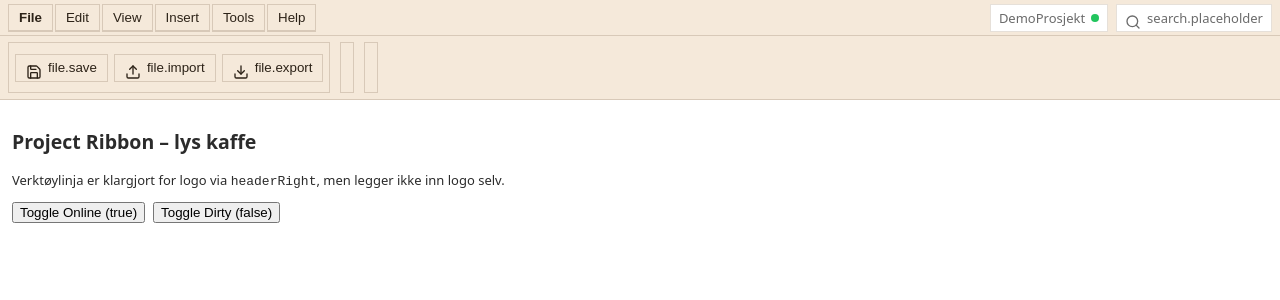
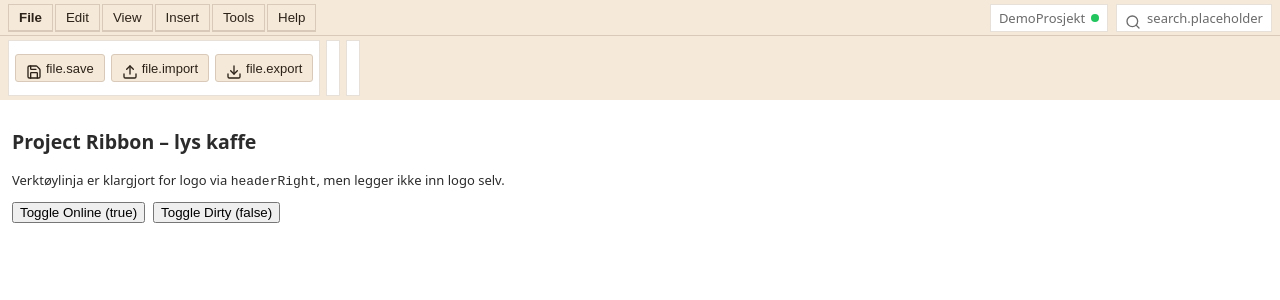
Before and after one commit to Hypermicro-code/TableCore, a React (Vite) app: page / in a window 1280 px wide. Shown: the top 300 px of the page. Built offline with nearby package versions, Linux system fonts and the light colour scheme.

Commit message:
Update index.css

```diff
--- a/src/index.css
+++ b/src/index.css
@@ -264,75 +264,71 @@ html, body, #root {
   box-shadow: none !important;
 }
 
-/* Hover- og aktiv-tilstander */
+/* === Ribbon forenklet: flate uten grupper, identisk stil som verktøylinje === */
+
+/* Fjern grupperinger og hvite paneler */
+.ribbon,
+.ribbon-bar,
+.ribbon-row,
+.ribbon .group,
+.ribbon .panel,
+.ribbon .section {
+  background-color: var(--mc-toolbar-bg) !important;
+  border: none !important;
+  box-shadow: none !important;
+  padding: 4px 8px !important;
+  display: flex;
+  flex-wrap: wrap;
+  gap: 6px;
+}
+
+/* Knapper – identisk med toolbar */
+.ribbon button,
+.ribbon .btn,
+.toolbar-core button,
+.toolbar-core .btn {
+  background-color: var(--mc-toolbar-bg) !important;
+  color: var(--mc-toolbar-text) !important;
+  border: 1px solid var(--mc-toolbar-border) !important;
+  box-shadow: none !important;
+  padding: 4px 10px !important;
+  font-size: 13px;
+  font-weight: 500;
+  border-radius: 3px;
+  cursor: pointer;
+  display: inline-flex;
+  align-items: center;
+  gap: 4px;
+}
+
 .ribbon button:hover,
 .ribbon .btn:hover,
-.toolbar-core button:hover {
+.toolbar-core button:hover,
+.toolbar-core .btn:hover {
   background-color: var(--mc-toolbar-hover) !important;
-  border-color: var(--mc-toolbar-border) !important;
 }
 
 .ribbon button:active,
 .ribbon .btn:active,
-.toolbar-core button:active {
+.toolbar-core button:active,
+.toolbar-core .btn:active {
   background-color: var(--mc-toolbar-border) !important;
 }
 
-/* Fjern hvite “kort” rundt grupper i ribbon */
-.ribbon .ribbon-group,
-.ribbon .ribbon-section,
-.ribbon .group,
-.ribbon .panel {
-  background-color: var(--mc-toolbar-bg) !important;
-  border-color: var(--mc-toolbar-border) !important;
-  box-shadow: none !important;
+/* Fjern separatorer og hvite felter */
+.ribbon .separator,
+.ribbon .divider,
+.ribbon [role="separator"] {
+  display: none !important;
 }
 
-/* Juster felt som søk, prosjekt, input etc. */
+/* Harmoniser input/search-felt på samme flate */
 .ribbon input,
 .ribbon .input,
 .toolbar-core input {
   background-color: var(--mc-toolbar-bg) !important;
   color: var(--mc-toolbar-text) !important;
   border: 1px solid var(--mc-toolbar-border) !important;
+  padding: 4px 8px;
+  border-radius: 3px;
 }
-/* === Ribbon: fjern hvit bakplate rundt knappene === */
-/* Treffer vanlige container-navn og "innebygde" kombinasjoner */
-.ribbon .group,
-.ribbon .group-body,
-.ribbon .group-inner,
-.ribbon .panel,
-.ribbon .section,
-.ribbon .box,
-.ribbon .controls,
-.ribbon .button-bar,
-.ribbon [class*="group"],
-.ribbon [class*="panel"],
-.ribbon [class*="section"] {
-  background-color: var(--mc-toolbar-bg) !important;
-  border: 1px solid var(--mc-toolbar-border) !important;
-  box-shadow: none !important;
-}
-
-/* Fjern hvite mellomrom/separatorer (de to “boksene” til høyre) */
-.ribbon .separator,
-.ribbon .divider,
-.ribbon .spacer,
-.ribbon [role="separator"] {
-  background-color: var(--mc-toolbar-bg) !important;
-  border-left: 1px solid var(--mc-toolbar-border) !important;
-  border-right: 0 !important;
-  width: 12px; /* bevar visuelt skille uten hvit blokk */
-  min-width: 12px;
-  box-shadow: none !important;
-}
-
-/* Unngå at noen hvite kort “lekker” inn i ribbon */
-.ribbon * {
-  box-shadow: none !important;
-}
-
-/* Ekstra: hvit border-linje under hele ribbon-området → kaffe-farget */
-.ribbon, .ribbon-bar, .ribbon-row {
-  border-bottom: 1px solid var(--mc-toolbar-border) !important;
-}
```
